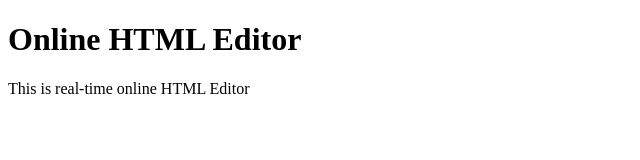
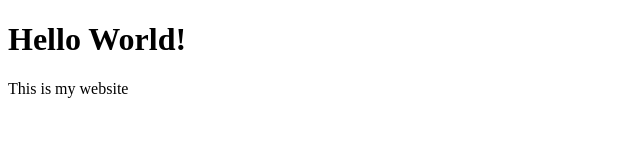
Before and after one commit to Jeremyj05/website, a plain HTML site: page index.html in a window 1280 px wide. Shown: the whole page, without its empty margins (0-640 px from the left). Drawn offline with Linux system fonts and the light colour scheme.

Commit message:
Update index.html

```diff
--- a/index.html
+++ b/index.html
@@ -1,10 +1,10 @@
 <!DOCTYPE html>
 <html>
 <head>
-<title>Hello World</title>
+<title>My Website</title>
 </head>
 <body>
-<h1>Online HTML Editor</h1>
-<p>This is real-time online HTML Editor</p>
+<h1>Hello World!</h1>
+<p>This is my website</p>
 </body>
 </html>
```
